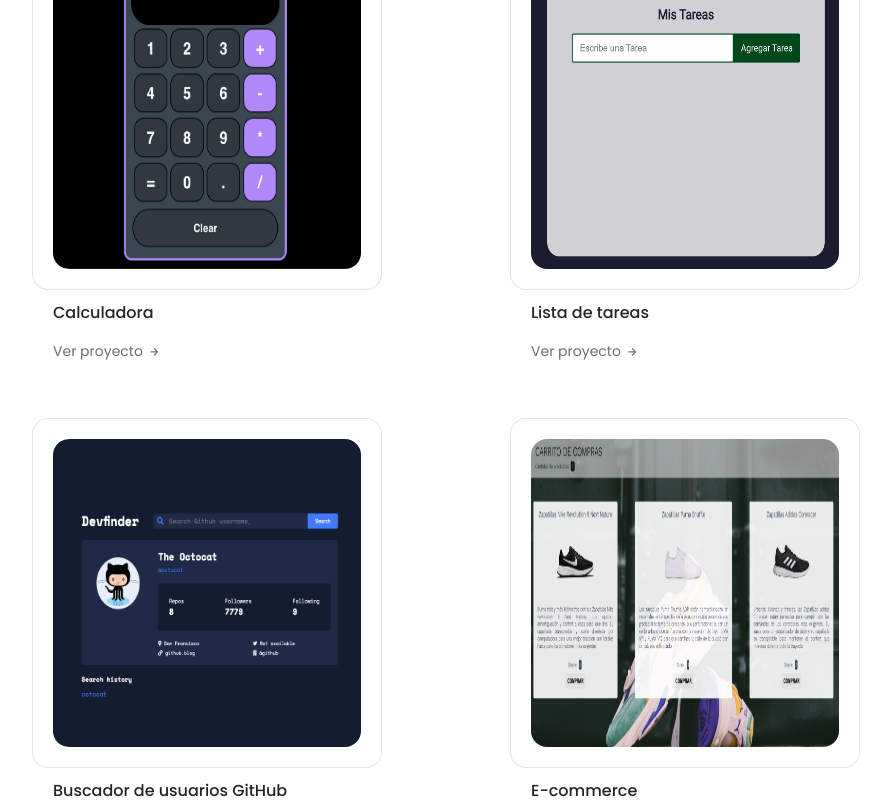
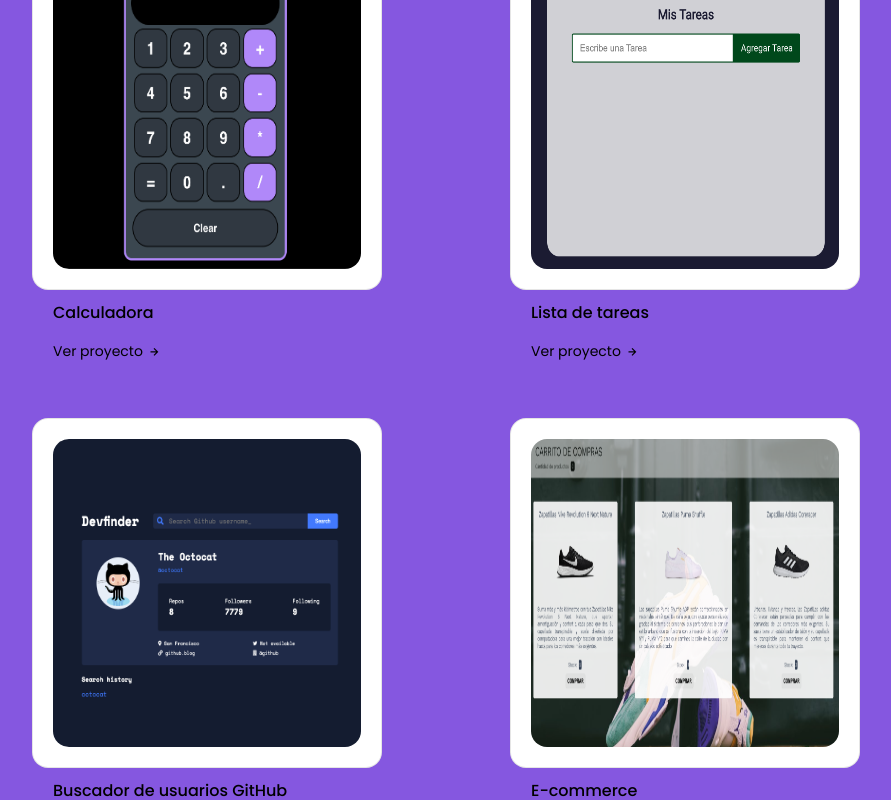
Before and after one commit to VilattaRomina/Porfolio, a React (Create React App) app: page / in a window 1280 px wide. Shown: the part 2234-3034 px from the top of the page, without its empty margins (194-1085 px from the left). Built offline with nearby package versions, Linux system fonts and the light colour scheme.

Commit message:
color fondo portfolio

```diff
--- a/src/components/work/Work.css
+++ b/src/components/work/Work.css
@@ -1,10 +1,22 @@
+#portfolio {
+    background-color: var(--first-color);
 
+}
 
 .work__container    {
     grid-template-columns: repeat(2, 350px);
     gap: 8rem;
     justify-content: center;
    margin-bottom: var(--mb-3);
+
+}
+
+.work .section__title{
+ color: black;
+}
+
+.work .section__subtitle{
+ color: black;
 }
 
 
@@ -34,10 +46,11 @@
     font-weight: var(--font-medium);
     margin-bottom: var(--mb-0-5);
     margin-top: var(--mb-0-5);
+    color: black;
 }
 
 .work__button {
-    color: var(--text-color);
+    color: black;
     font-size: var(--small-font-size);
     display: flex;
     align-items: center;
```
